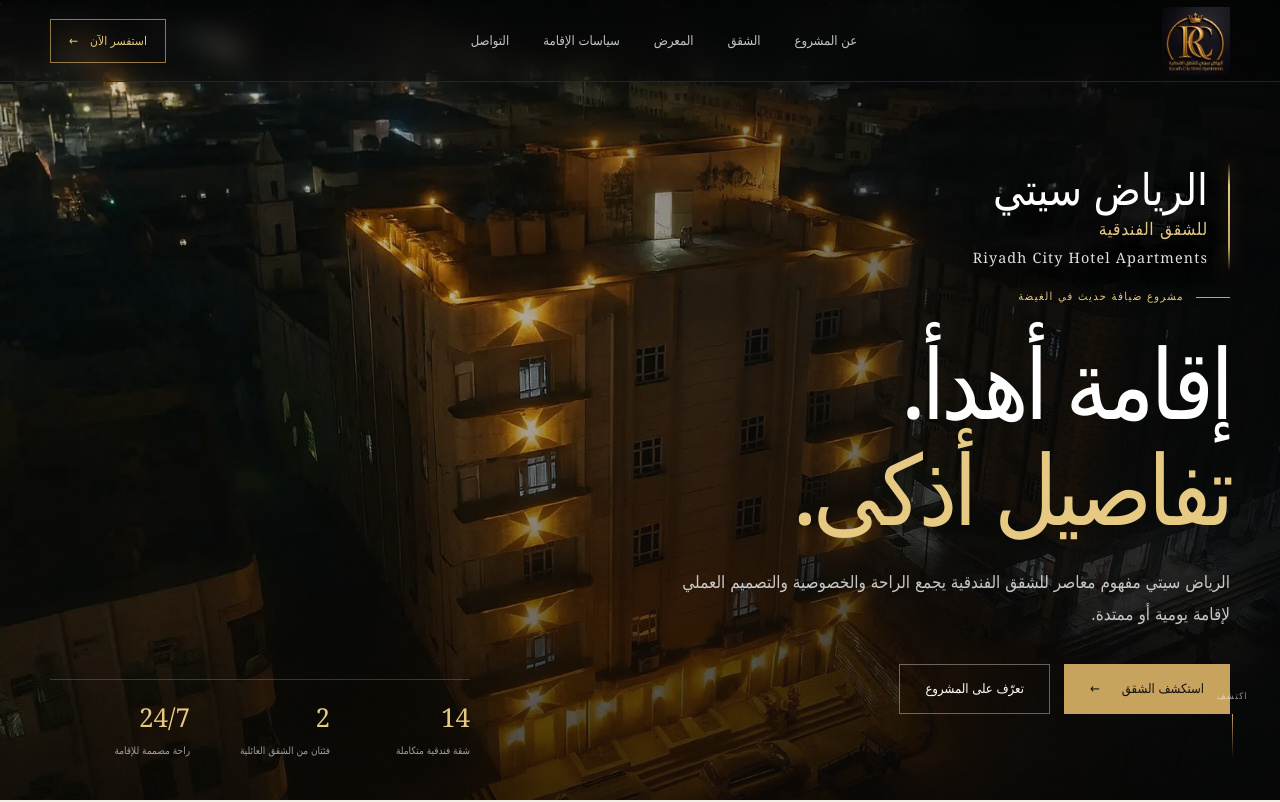
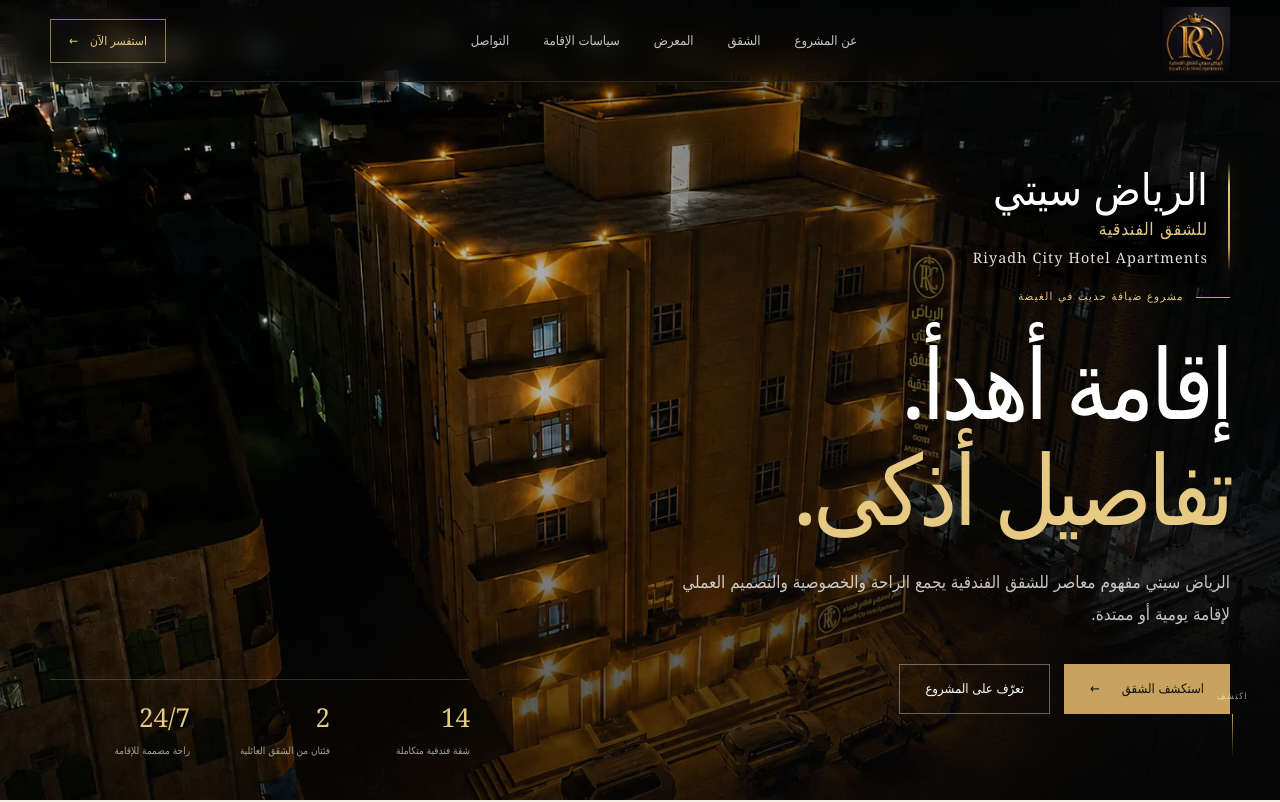
Before and after one commit to hani-site-spec/riyadh-city-hotel, a Next.js app: page / in a window 1280 px wide. Shown: the top 802 px of the page. Built offline with nearby package versions, Linux system fonts and the light colour scheme.

Commit message:
Replace hero and night-view images

```diff
--- a/app/page.tsx
+++ b/app/page.tsx
@@ -49,7 +49,7 @@
     note: "هوية الرياض سيتي",
   },
   {
-    src: "/images/riyadh-city-building-night.webp",
+    src: "/images/riyadh-city-hero-main.webp",
     alt: "صورة جوية ليلية لمبنى الرياض سيتي للشقق الفندقية",
     title: "إطلالة المبنى ليلًا",
     note: "صورة جوية لواجهة المبنى",
@@ -206,7 +206,7 @@
       <section className="hero" id="home" aria-labelledby="hero-title">
         <Image
           className="hero-image"
-          src={assetPath("/images/riyadh-city-building-night.webp")}
+          src={assetPath("/images/riyadh-city-hero-main.webp")}
           alt="صورة جوية ليلية لمبنى الرياض سيتي للشقق الفندقية"
           width={1536}
           height={1024}
```
Also changed, not shown: public/images/riyadh-city-hero-main.webp (added).
